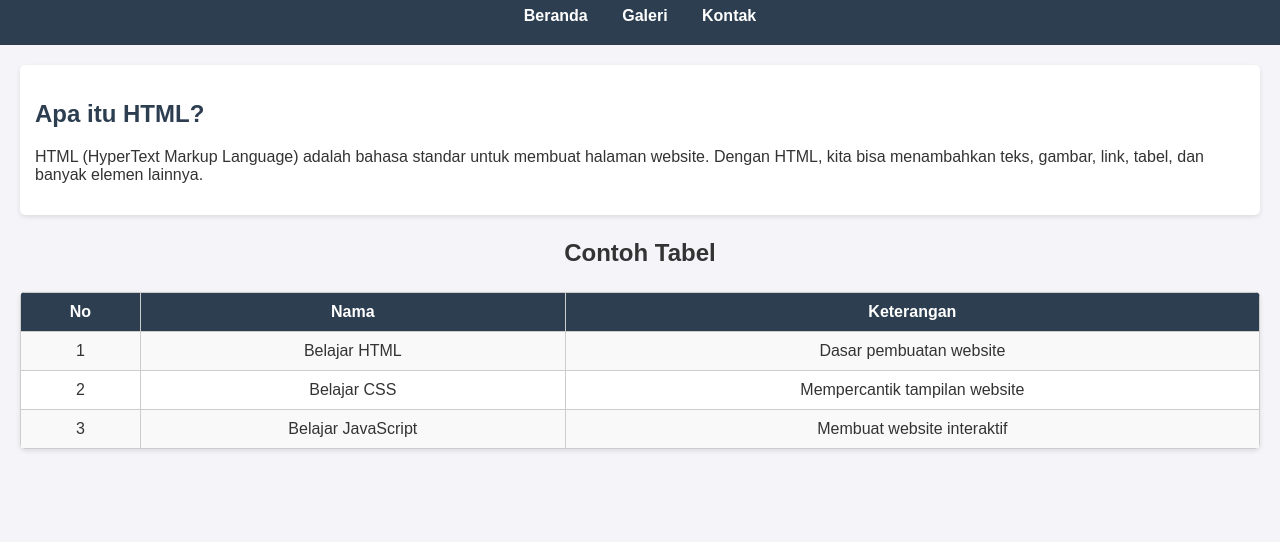
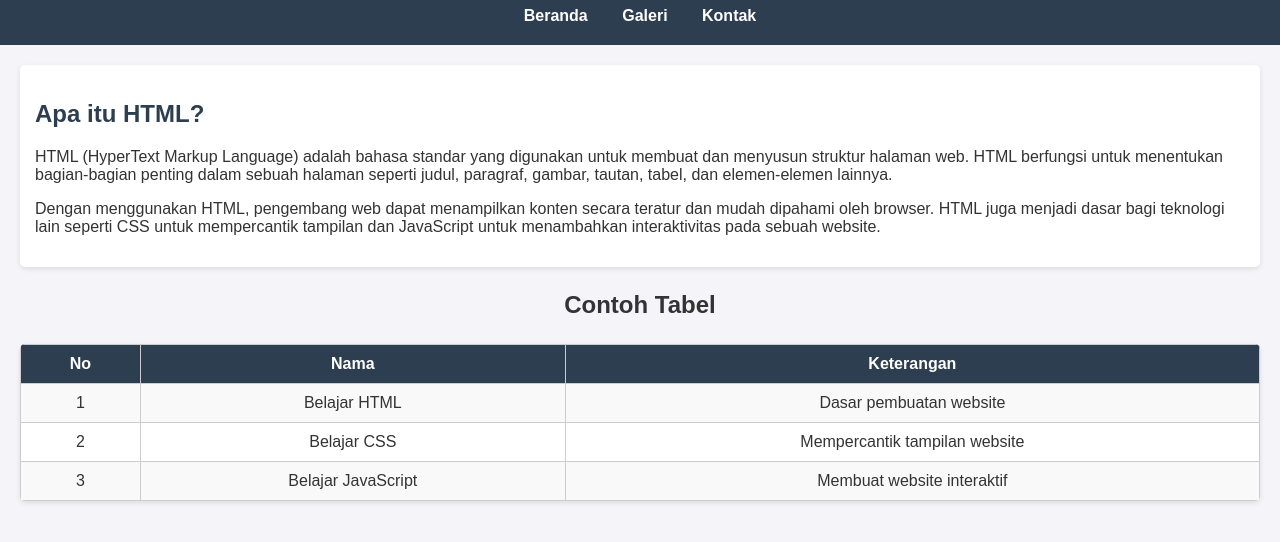
Before and after one commit to HaikalAjiPrabowo/Pemweb, a plain HTML site: page index.html in a window 1280 px wide. Shown: the part 60-602 px from the top of the page. Drawn offline with Linux system fonts and the light colour scheme.

Commit message:
Update index.html

```diff
--- a/index.html
+++ b/index.html
@@ -20,10 +20,16 @@
     <!-- Main -->
     <main>
       <!-- Artikel -->
-      <article>
-        <h2>Apa itu HTML?</h2>
-        <p>HTML (HyperText Markup Language) adalah bahasa standar untuk membuat halaman website. Dengan HTML, kita bisa menambahkan teks, gambar, link, tabel, dan banyak elemen lainnya.</p>
-      </article>
+<article>
+  <h2>Apa itu HTML?</h2>
+  <p>
+    HTML (HyperText Markup Language) adalah bahasa standar yang digunakan untuk membuat dan menyusun struktur halaman web. HTML berfungsi untuk menentukan bagian-bagian penting dalam sebuah halaman seperti judul, paragraf, gambar, tautan, tabel, dan elemen-elemen lainnya.
+  </p>
+  <p>
+    Dengan menggunakan HTML, pengembang web dapat menampilkan konten secara teratur dan mudah dipahami oleh browser. HTML juga menjadi dasar bagi teknologi lain seperti CSS untuk mempercantik tampilan dan JavaScript untuk menambahkan interaktivitas pada sebuah website.
+  </p>
+</article>
+
 
       <!-- Tabel -->
       <section>
```
